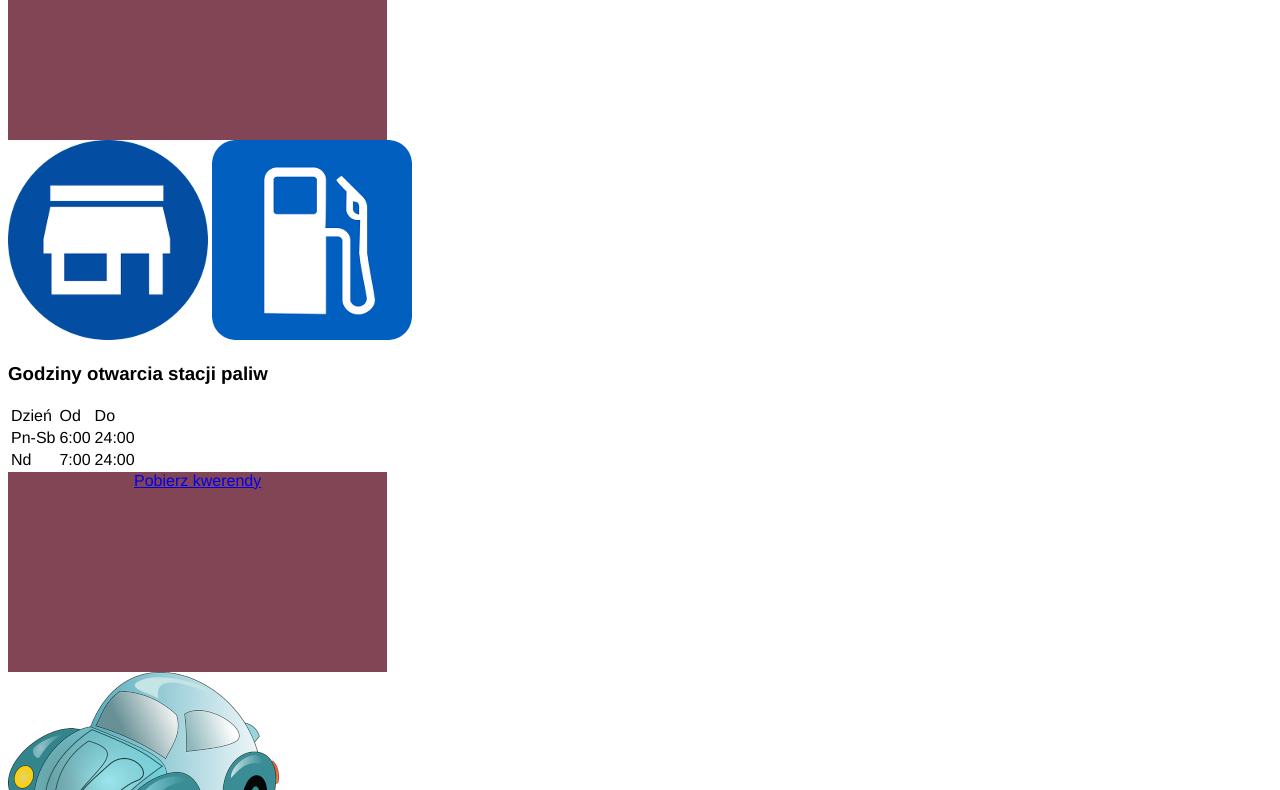
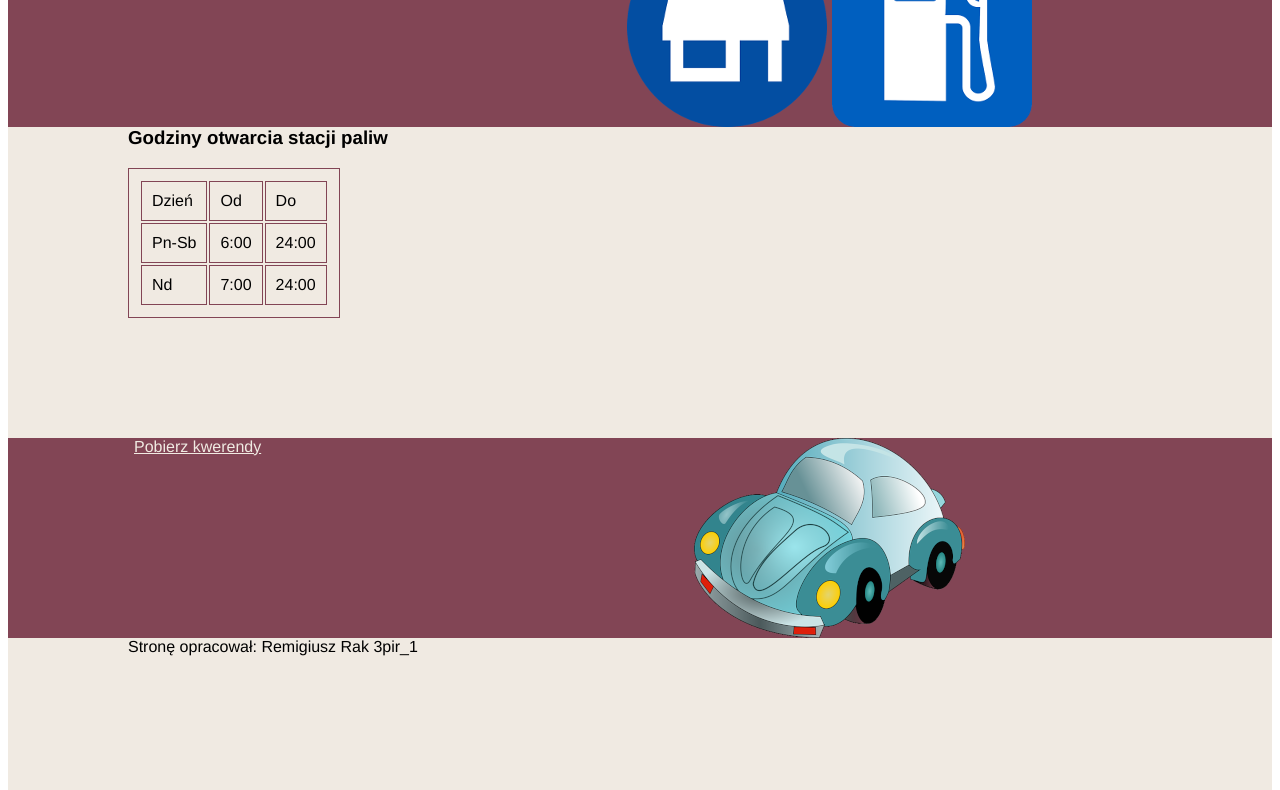
Before and after one commit to Remigiusz2222/Projektowanie-stron-internetowych, a plain HTML site: page Projektowanie_stron_internetowych/17Stacja Paliw/stacja.html in a window 1280 px wide. Shown: the part 81-871 px from the top of the page. Drawn offline with Linux system fonts and the light colour scheme.

Commit message:
Add files via upload

```diff
--- a/Projektowanie_stron_internetowych/17Stacja Paliw/styl3.css
+++ b/Projektowanie_stron_internetowych/17Stacja Paliw/styl3.css
@@ -12,4 +12,28 @@ body  {
     width: 30%;
     height: 200px;
     text-align: center;
+    float: left;
 }
+
+#baner-prawy, #blok-prawy {
+    background-color: rgb(130, 69, 85);
+    color: white;
+    width: 70%;
+    height: 200px;
+    text-align: center;
+    float: left;
+}
+
+#blok-glowny, #stopka {
+    background-color: rgb(240, 234, 226);
+    padding: 120px;
+}
+
+table, td {
+    border: 1px rgb(130, 69, 85) solid;
+    padding: 10px;
+}
+
+a {
+    color: rgb(240, 234, 226);
+}
```
